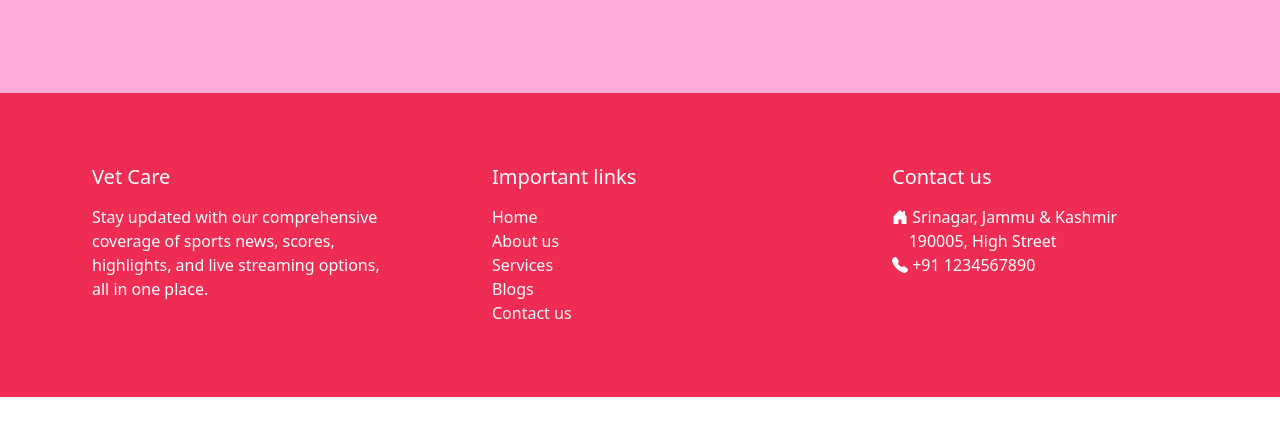
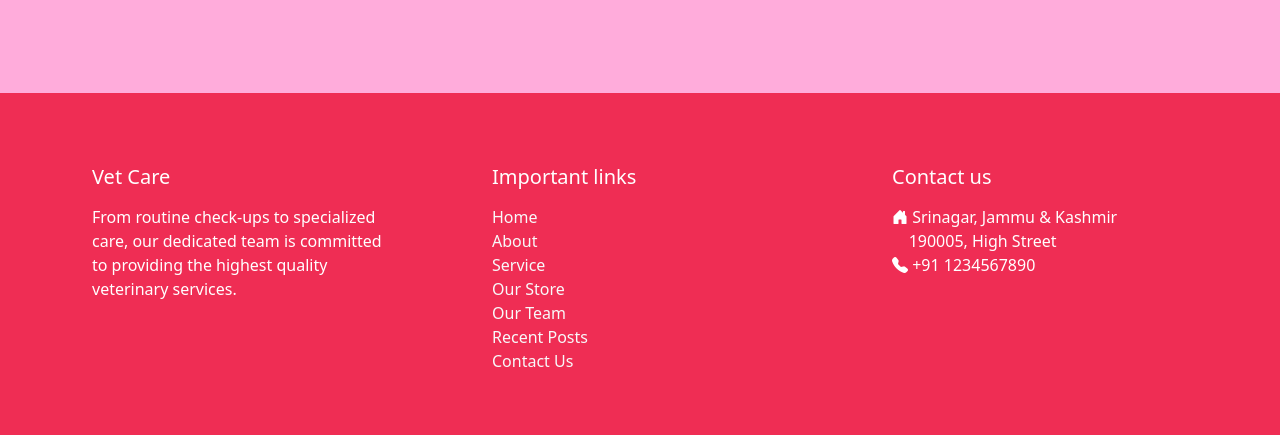
Before and after one commit to basitmanzooriQuasar/Bootstrap-Project2, a plain HTML site: page index.html in a window 1280 px wide. Shown: the part 5381-5816 px from the top of the page. Before the commit the page ends 5778 px from the top, so only its background shows below. Drawn offline with nearby package versions, Linux system fonts and the light colour scheme.

Commit message:
live tags

```diff
--- a/index.html
+++ b/index.html
@@ -40,16 +40,16 @@
         <div class="collapse navbar-collapse" id="navbarSupportedContent">
           <ul class="navbar-nav me-auto mb-2 mb-lg-0">
             <li class="nav-item">
-              <a class="nav-link" href="#">Home</a>
+              <a class="nav-link" href="#banner">Home</a>
             </li>
             <li class="nav-item">
-              <a class="nav-link" href="#">About</a>
+              <a class="nav-link" href="#about">About</a>
             </li>
             <li class="nav-item">
-              <a class="nav-link" href="#">Service</a>
+              <a class="nav-link" href="#typeservice">Service</a>
             </li>
             <li class="nav-item">
-              <a class="nav-link" href="#">Contact</a>
+              <a class="nav-link" href="#third">Contact</a>
             </li>
           </ul>
           <form class="d-flex" role="search">
@@ -95,7 +95,7 @@
       <!-- Banner ends here -->
 
       <!-- Service section after banner -->
-      <div class="row justify-content-evenly" style="background-color: #f8c4ce">
+      <div class="row justify-content-evenly" style="background-color: #f8c4ce" id="about">
         <div class="col-md-5" id="service-text">
           <h1>Caring for your pet's health, one visit at a time.</h1>
           <p>
@@ -367,20 +367,21 @@
         <div class="col-md-3 pt-4">
           <h5 class="pb-2">Vet Care</h5>
           <p>
-            Stay updated with our comprehensive coverage of sports news, scores,
-            highlights, and live streaming options, all in one place.
+            From routine check-ups to specialized care, our dedicated team is committed to providing the highest quality veterinary services.
           </p>
         </div>
         <div class="col-md-3 pt-4">
           <h5 class="pb-2">Important links</h5>
           <p>
-            <a href="#" class="link-light text-decoration-none">Home</a><br />
-            <a href="#" class="link-light text-decoration-none">About us</a
+            <a href="#banner" class="link-light text-decoration-none">Home</a><br />
+            <a href="#about" class="link-light text-decoration-none">About</a
             ><br />
-            <a href="#" class="link-light text-decoration-none">Services</a
+            <a href="#typeservice" class="link-light text-decoration-none">Service</a
             ><br />
-            <a href="#" class="link-light text-decoration-none">Blogs</a><br />
-            <a href="#" class="link-light text-decoration-none">Contact us</a
+            <a href="#store-sec" class="link-light text-decoration-none">Our Store</a><br />
+            <a href="#team-sec" class="link-light text-decoration-none">Our Team</a><br />
+            <a href="#cards-sec" class="link-light text-decoration-none">Recent Posts</a><br />
+            <a href="#third" class="link-light text-decoration-none">Contact Us</a
             ><br />
           </p>
         </div>
```
